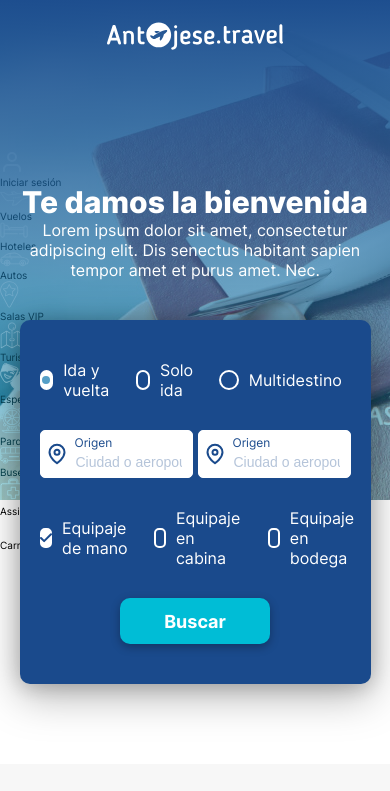
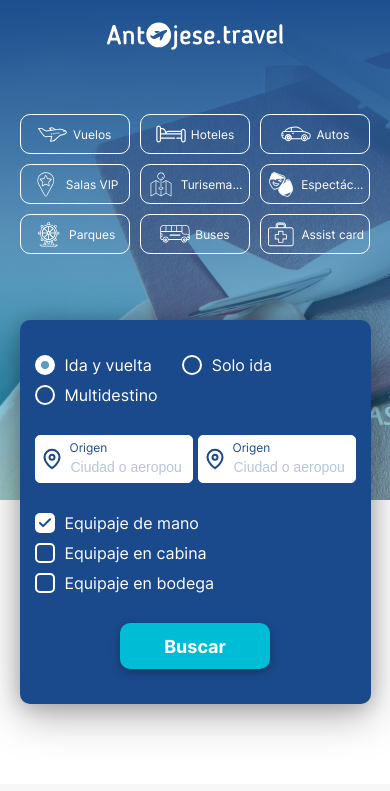
Before and after one commit to jhosuapp/antojese, a PHP site: page / in a window 390 px wide. Shown: the top 791 px of the page. Run offline with PHP 8.4, Linux system fonts and the light colour scheme.

Commit message:
fix nav styles

```diff
--- a/public_html/theme/150theme/css/main.css
+++ b/public_html/theme/150theme/css/main.css
@@ -173,6 +173,10 @@
   display: flex;
 }
 
+.header-options {
+  display: none;
+}
+
 @media (max-width: 992px) {
   .header {
     padding: 20px 0;
@@ -217,6 +221,58 @@
   body.enable .header .header-hamburger {
     display: none;
   }
+  body.enable .home-welcome {
+    display: none !important;
+  }
+  body.enable .header-options {
+    position: relative;
+    display: grid;
+    grid-template-columns: repeat(3, 1fr);
+    flex-wrap: wrap;
+    z-index: 9;
+    gap: 10px;
+    width: 90%;
+    max-width: 600px;
+    margin: 60px auto 0 auto;
+  }
+  body.enable .header-options__item {
+    display: flex;
+    justify-content: center;
+    align-items: center;
+    border: 1px solid #fff;
+    padding: 5px;
+    border-radius: 10px;
+    gap: 5px;
+    min-height: 40px;
+    width: 100%;
+    flex: 1;
+  }
+  body.enable .header-options__item:first-child, body.enable .header-options__item:last-child {
+    display: none;
+  }
+  body.enable .header-options__item p {
+    color: #fff;
+    font-size: 1.2rem;
+    overflow: hidden;
+    white-space: nowrap;
+    text-overflow: ellipsis;
+  }
+  body.enable .header-options__item img {
+    width: 30px;
+    max-height: 25px;
+  }
+  body.enable .header-options__item div {
+    display: flex;
+  }
+}
+@media (max-width: 576px) {
+  body.enable .header-options {
+    display: flex;
+    justify-content: center;
+  }
+  body.enable .header-options__item {
+    width: 30%;
+  }
 }
 .footer {
   min-height: 600px;
@@ -522,52 +578,23 @@
   width: 100%;
   height: 100vh;
   position: fixed;
+  top: 0;
+  left: 0;
   z-index: 9999;
   display: flex;
   align-items: center;
   justify-content: center;
-}
-
-.loader {
-  -webkit-animation: entry 10s ease-out infinite;
-          animation: entry 10s ease-out infinite;
-}
-
-@-webkit-keyframes entry {
-  0% {
-    opacity: 0;
-    transform: scale(1.8) translateY(-0.75em);
-  }
-  20% {
-    opacity: 1;
-  }
-  89% {
-    opacity: 1;
-    transform: scale(1);
-  }
-  100% {
-    opacity: 0;
-    transform: translateZ(-1000em);
-  }
-}
-
-@keyframes entry {
-  0% {
-    opacity: 0;
-    transform: scale(1.8) translateY(-0.75em);
-  }
-  20% {
-    opacity: 1;
-  }
-  89% {
-    opacity: 1;
-    transform: scale(1);
-  }
-  100% {
-    opacity: 0;
-    transform: translateZ(-1000em);
-  }
-}
+  transition: 0.5s ease opacity;
+}
+.preloader.hidden {
+  opacity: 0;
+  pointer-events: none;
+}
+.preloader .loader {
+  -webkit-animation: entry 10s ease-out 1;
+          animation: entry 10s ease-out 1;
+}
+
 .header-thanks {
   position: relative;
   width: 100%;
@@ -1141,6 +1168,11 @@
           filter: drop-shadow(0px 2px 10px rgba(0, 0, 0, 0.2)) drop-shadow(0px 11px 20px rgba(0, 0, 0, 0.3));
 }
 
+@media (max-width: 576px) {
+  .filters-block {
+    padding: 35px 15px;
+  }
+}
 .input-custom input[type=text] {
   width: 100%;
   outline: inherit;
@@ -1332,6 +1364,12 @@
   opacity: 1;
 }
 
+@media (max-width: 992px) {
+  .input-custom__ctn {
+    flex-wrap: wrap;
+    gap: 10px;
+  }
+}
 .btn {
   color: #fff;
   font-size: 1.8rem;
@@ -1425,6 +1463,15 @@
   opacity: 1;
 }
 
+.filters-block {
+  opacity: 0;
+  transition-delay: 0.5s;
+}
+
+.filters-block.aos-animate {
+  opacity: 1;
+}
+
 .home-welcome h1, .home-welcome p {
   opacity: 0;
   transform: translateY(100px);
@@ -1432,21 +1479,97 @@
   transition-property: opacity, transform;
 }
 
-.filters-block {
-  opacity: 0;
-  transition-delay: 0.5s;
-}
-
-.filters-block.aos-animate {
-  opacity: 1;
-}
-
 .home-welcome.aos-animate h1, .home-welcome.aos-animate p {
   opacity: 1;
   transform: translateY(0);
 }
 .home-welcome.aos-animate p {
   transition-delay: 0.25s;
+}
+
+.header-options .header-options__item {
+  opacity: 0;
+  transform: translateY(50px);
+  transition: 1s ease;
+  transition-property: opacity, transform;
+}
+
+.header-options.aos-animate .header-options__item {
+  opacity: 1;
+  transform: translateY(0);
+}
+.header-options.aos-animate .header-options__item:nth-child(2) {
+  transition-delay: 0.1s;
+}
+.header-options.aos-animate .header-options__item:nth-child(3) {
+  transition-delay: 0.2s;
+}
+.header-options.aos-animate .header-options__item:nth-child(4) {
+  transition-delay: 0.4s;
+}
+.header-options.aos-animate .header-options__item:nth-child(5) {
+  transition-delay: 0.5s;
+}
+.header-options.aos-animate .header-options__item:nth-child(6) {
+  transition-delay: 0.6s;
+}
+.header-options.aos-animate .header-options__item:nth-child(7) {
+  transition-delay: 0.7s;
+}
+.header-options.aos-animate .header-options__item:nth-child(8) {
+  transition-delay: 0.8s;
+}
+.header-options.aos-animate .header-options__item:nth-child(9) {
+  transition-delay: 0.9s;
+}
+.header-options.aos-animate .header-options__item:nth-child(10) {
+  transition-delay: 1s;
+}
+.header-options.aos-animate .header-options__item:nth-child(11) {
+  transition-delay: 1.1s;
+}
+.header-options.aos-animate .header-options__item:nth-child(12) {
+  transition-delay: 0.2s;
+}
+
+@media (max-width: 992px) {
+  .filters-block {
+    transition-delay: 1.2s;
+  }
+}
+@-webkit-keyframes entry {
+  0% {
+    opacity: 0;
+    transform: scale(1.8) translateY(-0.75em);
+  }
+  20% {
+    opacity: 1;
+  }
+  89% {
+    opacity: 1;
+    transform: scale(1);
+  }
+  100% {
+    opacity: 0;
+    transform: translateZ(-1000em);
+  }
+}
+@keyframes entry {
+  0% {
+    opacity: 0;
+    transform: scale(1.8) translateY(-0.75em);
+  }
+  20% {
+    opacity: 1;
+  }
+  89% {
+    opacity: 1;
+    transform: scale(1);
+  }
+  100% {
+    opacity: 0;
+    transform: translateZ(-1000em);
+  }
 }
 /**
  * Swiper 7.4.1
--- a/public_html/theme/150theme/template-part/header.php
+++ b/public_html/theme/150theme/template-part/header.php
@@ -8,11 +8,6 @@
     <link rel="stylesheet" href="../150theme/css/main.css">
 </head>
 <body>
-    <div id="loadScreen" class="preloader">
-        <span class="loader">
-            <img src="./assets/logo.svg" alt="">
-        </span>
-    </div>
     <header class="header" style="background-image: url('../150theme/assets/menu/bg-header.jpg')">
     <div class="ctn">
         <a href="#" class="header-logo">
@@ -46,5 +41,11 @@
         <p>Lorem ipsum dolor sit amet, consectetur adipiscing elit. Dis senectus habitant sapien tempor amet et purus amet. Nec.</p>
     </div>
     <!-- OPCIONES DINAMICAS DEL MENU LATERAL SOLO PARA EL HOME -->
-    <div class="header-options"></div>
+    <div class="header-options" data-aos="custom"></div>
 </header>
+<!-- LOADER -->
+<div id="loadScreen" class="preloader">
+    <span class="loader">
+        <img src="./assets/logo.svg" alt="">
+    </span>
+</div>
--- a/sources/js/components/Aos.js
+++ b/sources/js/components/Aos.js
@@ -10,7 +10,7 @@
                 easing: 'ease',
                 once: true,
             });
-        }, 500);
+        }, 1000);
     }
 
 
--- a/sources/js/components/Nav.js
+++ b/sources/js/components/Nav.js
@@ -4,7 +4,9 @@
     const Loader = () => {
 
         const preloader = document.getElementById("loadScreen");
-        preloader.style.display = "none";
+        setTimeout(()=>{
+            preloader.classList.add('hidden');
+        },1000);
 
     };
     //HAMBURGUESA
--- a/sources/sass/main.scss
+++ b/sources/sass/main.scss
@@ -28,4 +28,5 @@
         'components/aos';
 
 //ANIMATIONS
-@import 'animations/aos-home';
+@import 'animations/aos-home',
+        'animations/loader';
```
Also changed, not shown: sources/sass/animations/_aos-home.scss (+62 -10 lines), sources/sass/animations/_loader.scss (added, +20 -0 lines), sources/sass/components/_filters.scss (+9 -0 lines), sources/sass/components/_inputs.scss (+8 -0 lines), sources/sass/layout/_header.scss (+59 -0 lines), sources/sass/layout/_loader.scss (+9 -22 lines), public_html/theme/150theme/js/mainscript.js, 2 other files.
